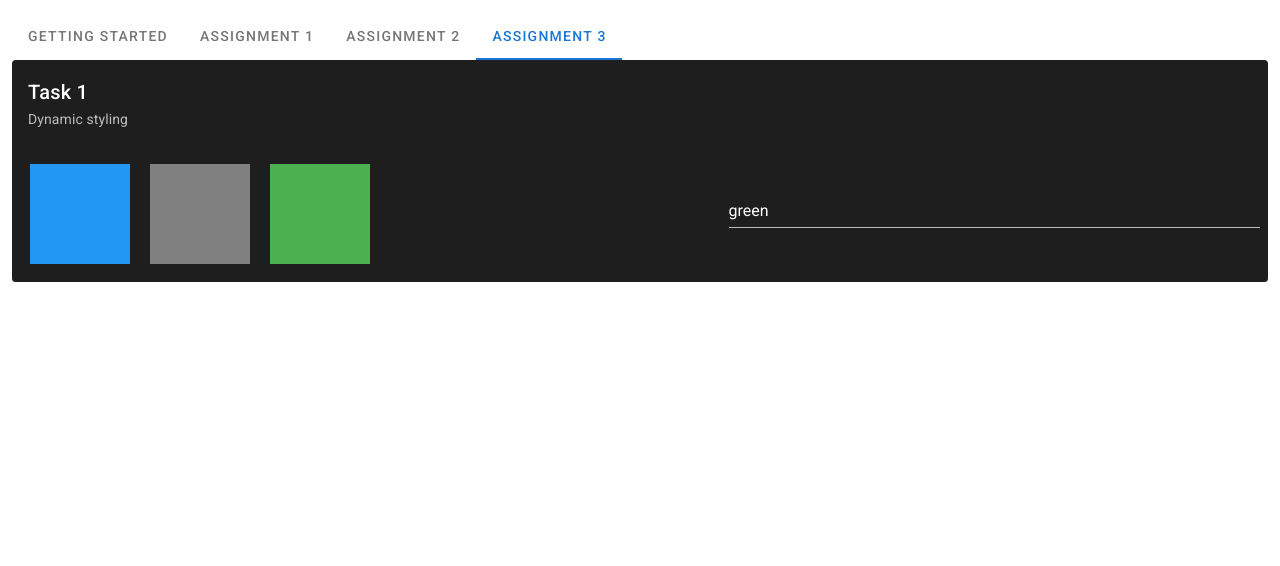
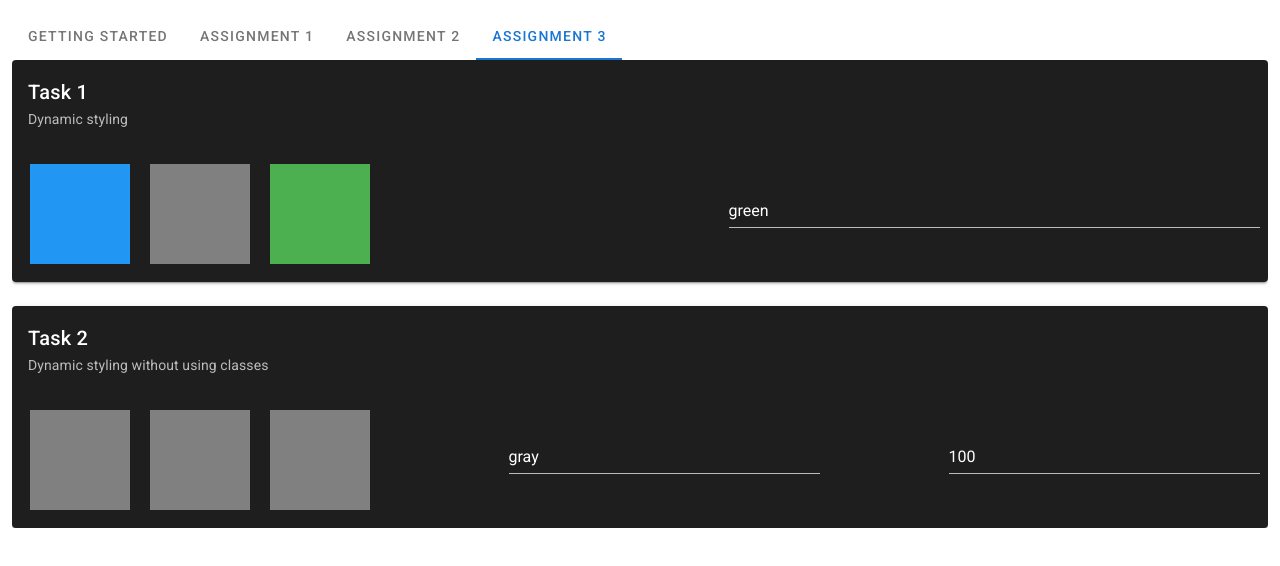
Before and after one commit to ChocoMilkTea/vue-app-udemy, a Vue app: page / in a window 1280 px wide. Both pictures are taken after a click on the tab "ASSIGNMENT 3". Shown: the top 566 px of the page. Built offline with nearby package versions, Linux system fonts and the light colour scheme.

Commit message:
Add styling without using classes

```diff
--- a/src/components/Assignment3.vue
+++ b/src/components/Assignment3.vue
@@ -14,6 +14,23 @@
             <div class="demo" :class="[color, {red: attachRed}]"></div>
             <v-spacer></v-spacer>
             <v-text-field v-model="color"></v-text-field>
+          </v-card-actions>
+        </v-card>
+      </v-col>
+    </v-row>
+    <v-row>
+      <v-col>
+        <v-card dark>
+          <v-card-title>Task 2</v-card-title>
+          <v-card-subtitle>Dynamic styling without using classes</v-card-subtitle>
+          <v-card-actions>
+            <div class="demo" :style="{'background-color': task2Color}"></div>
+            <div class="demo" :style="myStyle"></div>
+            <div class="demo" :style="[myStyle, {height: width + 'px'}]"></div>
+            <v-spacer></v-spacer>
+            <v-text-field v-model="task2Color"></v-text-field>
+            <v-spacer></v-spacer>
+            <v-text-field v-model="width"></v-text-field>
           </v-card-actions>
         </v-card>
       </v-col>
@@ -48,7 +65,9 @@
     name: 'Assignment3',
     data: () => ({
       attachRed: false,
-      color: 'green'
+      color: 'green',
+      task2Color: 'gray',
+      width: 100
     }),
     computed: {
       divClasses() {
@@ -56,6 +75,12 @@
           red: this.attachRed,
           blue: !this.attachRed
         }
+      },
+      myStyle() {
+        return {
+          backgroundColor: this.task2Color,
+          width: this.width + 'px'
+        }
       }
     }
   }
```
